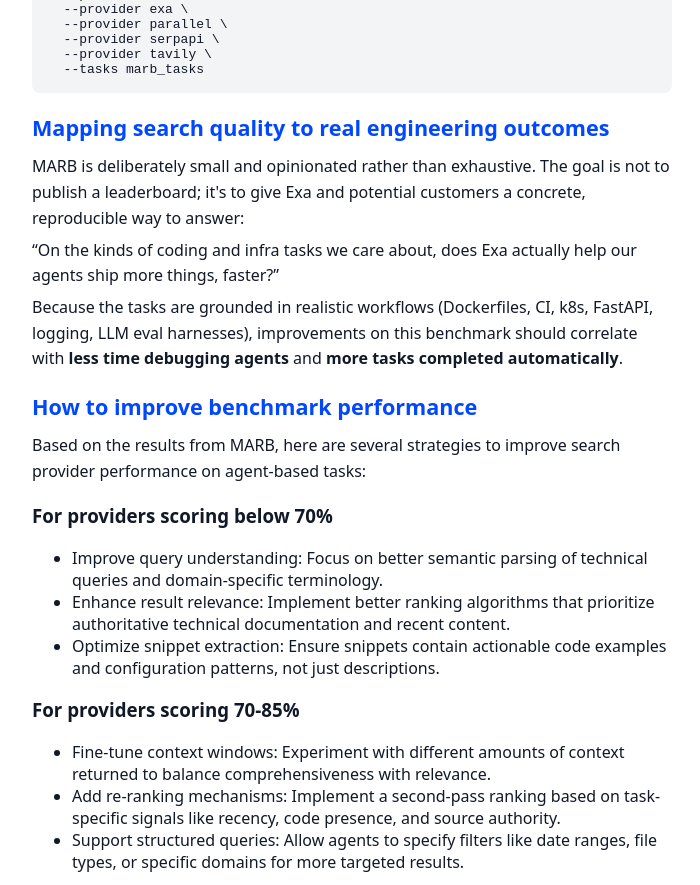
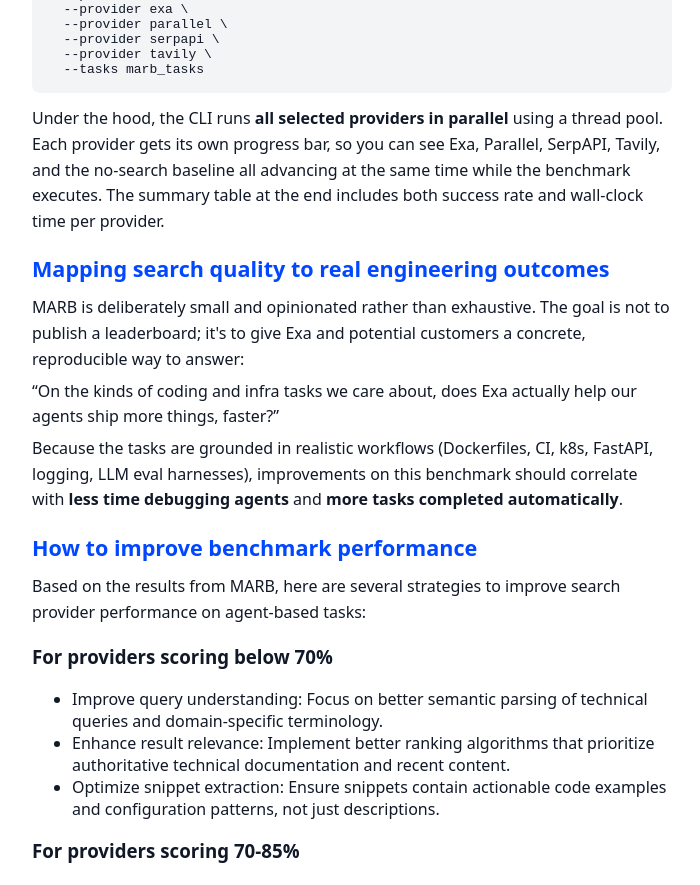
Before and after one commit to nicholaschen09/llm-benchmarking, a Next.js app in the folder public/: page / in a window 1280 px wide. Shown: the part 3701-4586 px from the top of the page, without its empty margins (268-968 px from the left). Built offline with nearby package versions, Linux system fonts and the light colour scheme.

Commit message:
fix blog

```diff
--- a/public/app/page.tsx
+++ b/public/app/page.tsx
@@ -328,6 +328,13 @@ python -m exa_benchmark.cli \\
   --tasks marb_tasks`}
             </code>
           </pre>
+          <p>
+            Under the hood, the CLI runs <strong>all selected providers in parallel</strong>{" "}
+            using a thread pool. Each provider gets its own progress bar, so you can see
+            Exa, Parallel, SerpAPI, Tavily, and the no-search baseline all advancing at
+            the same time while the benchmark executes. The summary table at the end
+            includes both success rate and wall-clock time per provider.
+          </p>
         </section>
 
         <section className="page-section">
```
